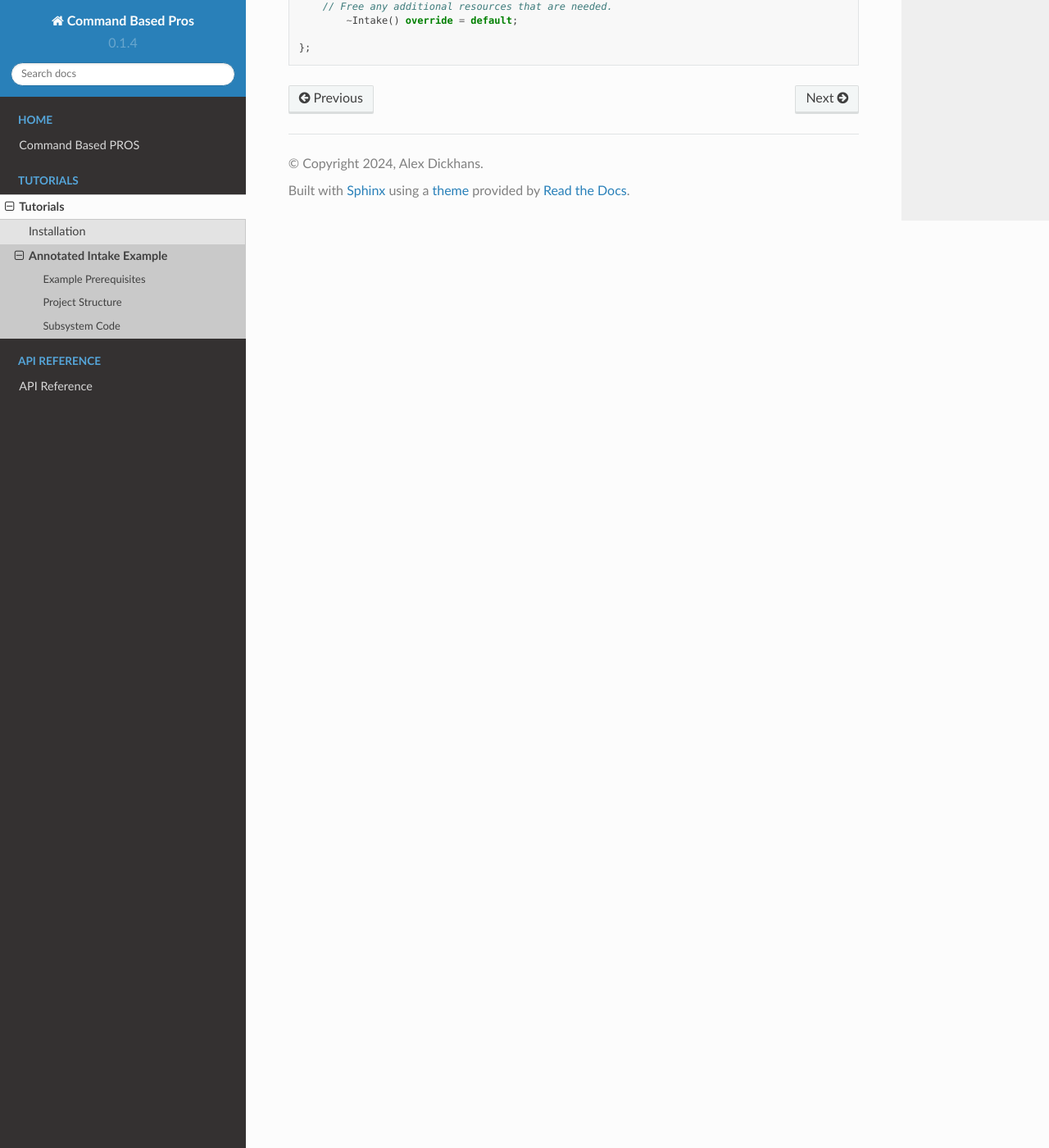
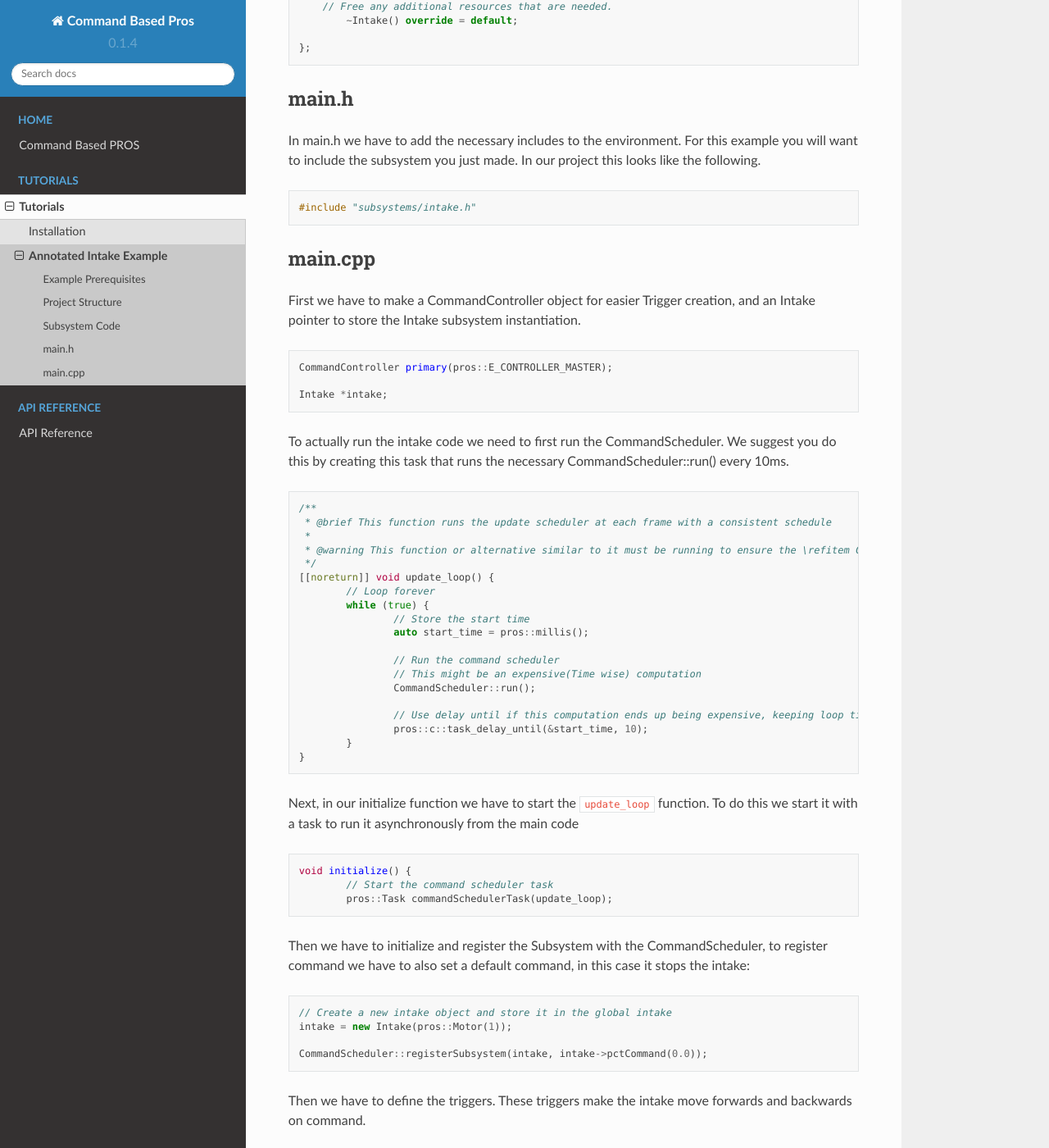
Before and after one commit to alexDickhans/command-based-pros, a Sphinx documentation site: the page built from docs/tutorials/intakeExample.md, in a window 1280 px wide and 1400 px high, scrolled down 3123 px. Shown: the whole window at 82% size. Built offline with Sphinx 7.4.7 and the Read the Docs theme 2.0.0, drawn with Linux system fonts in a browser that asks for light colours; some of the changed text lies outside the part shown.

Commit message:
Finish up annotated example

````diff
--- a/docs/tutorials/intakeExample.md
+++ b/docs/tutorials/intakeExample.md
@@ -154,3 +154,92 @@ the memory it used, however because we only used a Motor object in this class it
 
 };
 ```
+
+## main.h
+
+In main.h we have to add the necessary includes to the environment. For this example you will want to include the
+subsystem you just made. In our project this looks like the following.
+
+```c++
+#include "subsystems/intake.h"
+```
+
+## main.cpp
+
+First we have to make a CommandController object for easier Trigger creation, and an Intake pointer to store the Intake
+subsystem instantiation.
+
+```c++
+CommandController primary(pros::E_CONTROLLER_MASTER);
+
+Intake *intake;
+```
+
+To actually run the intake code we need to first run the CommandScheduler. We suggest you do this by creating this task
+that runs the necessary CommandScheduler::run() every 10ms.
+
+```c++
+/**
+ * @brief This function runs the update scheduler at each frame with a consistent schedule
+ *
+ * @warning This function or alternative similar to it must be running to ensure the \refitem CommandScheduler is run
+ */
+[[noreturn]] void update_loop() {
+	// Loop forever
+	while (true) {
+		// Store the start time
+		auto start_time = pros::millis();
+
+		// Run the command scheduler
+		// This might be an expensive(Time wise) computation
+		CommandScheduler::run();
+
+		// Use delay until if this computation ends up being expensive, keeping loop time in check
+		pros::c::task_delay_until(&start_time, 10);
+	}
+}
+```
+
+Next, in our initialize function we have to start the `update_loop` function. To do this we start it with a task to run
+it asynchronously from the main code
+
+```c++
+void initialize() {
+	// Start the command scheduler task
+	pros::Task commandSchedulerTask(update_loop);
+```
+
+Then we have to initialize and register the Subsystem with the CommandScheduler, to register command we have to also set
+a default command, in this case it stops the intake:
+
+```c++
+// Create a new intake object and store it in the global intake
+intake = new Intake(pros::Motor(1));
+
+CommandScheduler::registerSubsystem(intake, intake->pctCommand(0.0));
+```
+
+Then we have to define the triggers. These triggers make the intake move forwards and backwards on command.
+
+```c++
+// Set pctCommand to run while R1 is true
+primary.getTrigger(DIGITAL_R1)->whileTrue(intake->pctCommand(-1.0));
+
+// Toggle pctCommand to run while R1 turns to ture
+primary.getTrigger(DIGITAL_R2)->toggleOnTrue(intake->pctCommand(1.0));
+```
+
+Create a command that dejams the intake by moving it back and forth repeatedly using the Command composition sequence
+with the command shorthand form.
+
+```c++
+// Dejam mode, causes the intake to move back and forth quickly
+primary.getTrigger(DIGITAL_A)->whileTrue(intake->pctCommand(-1.0)
+                                                    ->withTimeout(300_ms)
+                                                    ->andThen(intake->pctCommand(1.0)
+                                                        ->withTimeout(300_ms))
+                                                    ->repeatedly());
+```
+
+And there we go! This is a fully functional intake subsystem that allows complex commands such as dejam and in the
+future color sorting to be done much easier than with other solutions.
````
Also changed, not shown: 1 other file.
